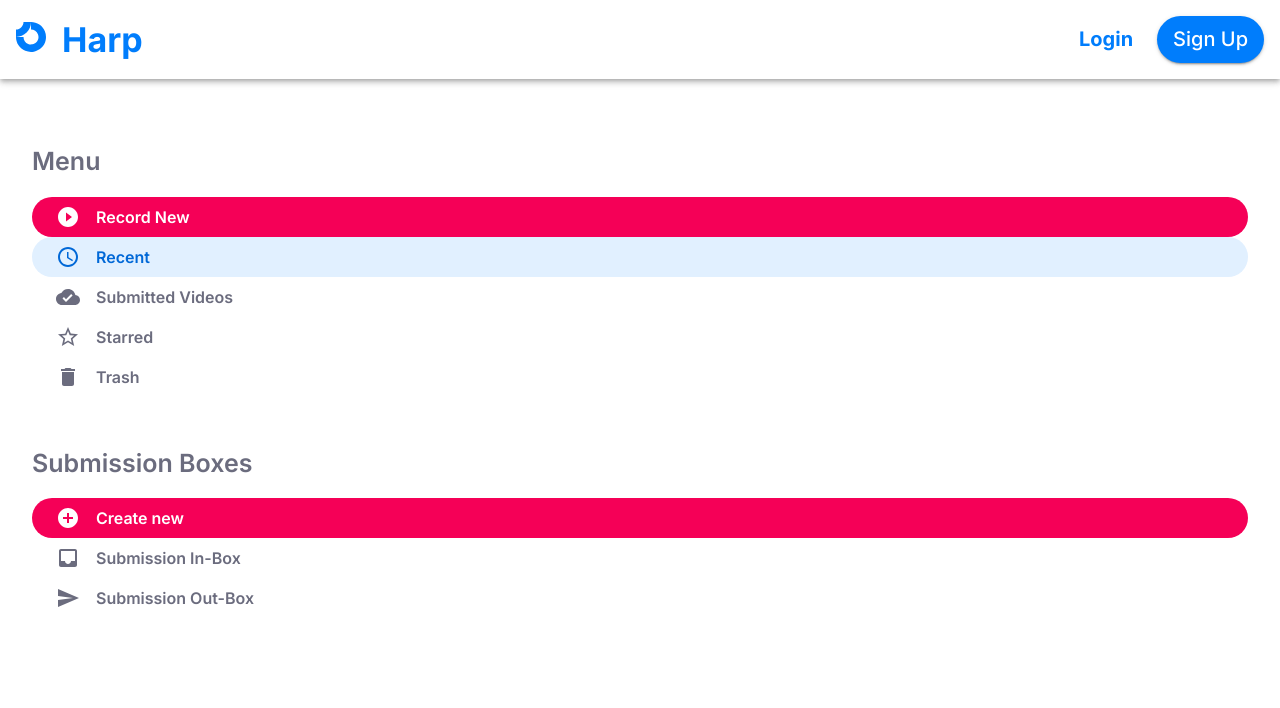
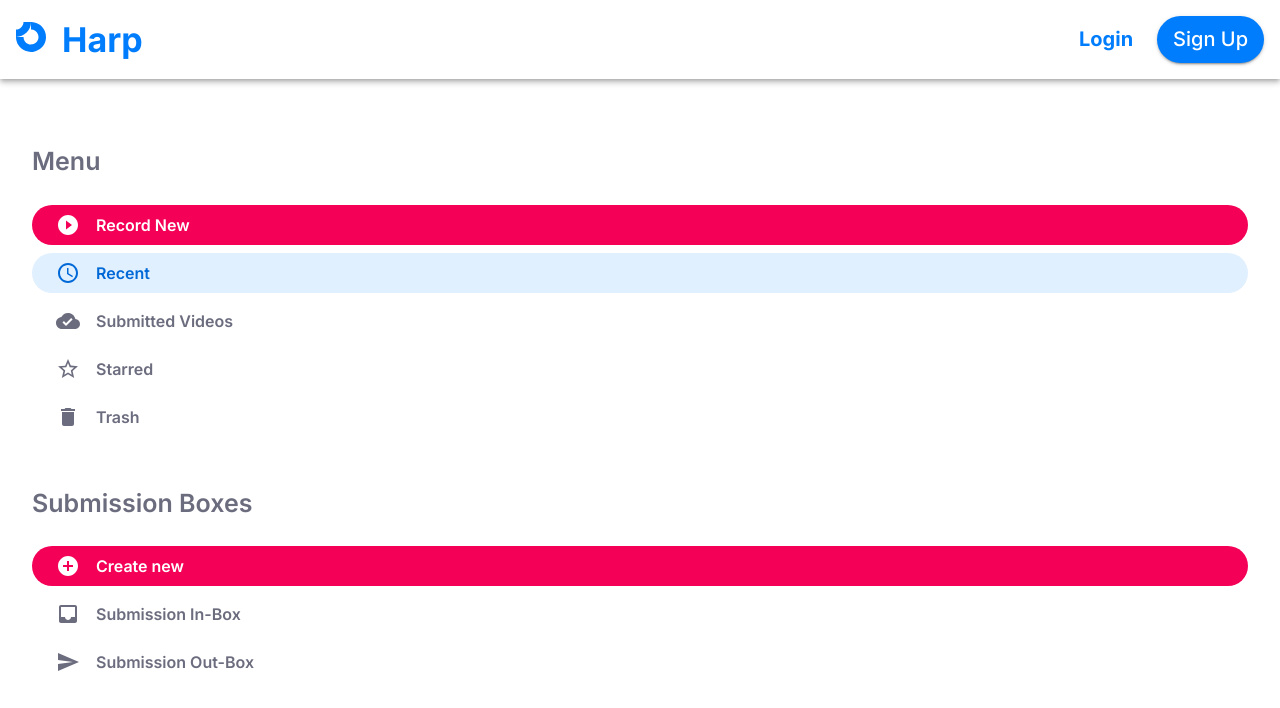
Before and after one commit to COSC-499-W2023/year-long-project-team-3, a Next.js app: page /dashboard in a window 1280 px wide. Shown: the top 708 px of the page. Built offline with nearby package versions, Linux system fonts and the light colour scheme; no server answers.

Commit message:
Spacing between sidebar options

```diff
--- a/src/components/DashboardSidebarMenu/index.tsx
+++ b/src/components/DashboardSidebarMenu/index.tsx
@@ -24,7 +24,7 @@ export default function DashboardSidebarMenu(props: DashboardMenuSidebarProps) {
     const { sidebarSelectedOption } = props
 
     return (
-        <Box marginTop='4rem' display='flex' flexDirection='column'>
+        <Box marginTop='4rem' display='flex' flexDirection='column' gap='0.5rem'>
             <Typography color={theme.palette.text.secondary} fontSize={'25px'} fontWeight={600} marginBottom={'1rem'}>
                 Menu
             </Typography>
--- a/src/components/DashboardSidebarSubmissionBoxes/index.tsx
+++ b/src/components/DashboardSidebarSubmissionBoxes/index.tsx
@@ -20,7 +20,7 @@ export default function DashboardSidebarSubmissionBoxes(props: DashboardSidebarS
     const { sidebarSelectedOption } = props
 
     return (
-        <Box marginTop='3rem' display='flex' flexDirection='column'>
+        <Box marginTop='3rem' display='flex' flexDirection='column' gap='0.5rem'>
             <Typography color={theme.palette.text.secondary} fontSize={'25px'} fontWeight={600} marginBottom={'1rem'}>
                 Submission Boxes
             </Typography>
```
